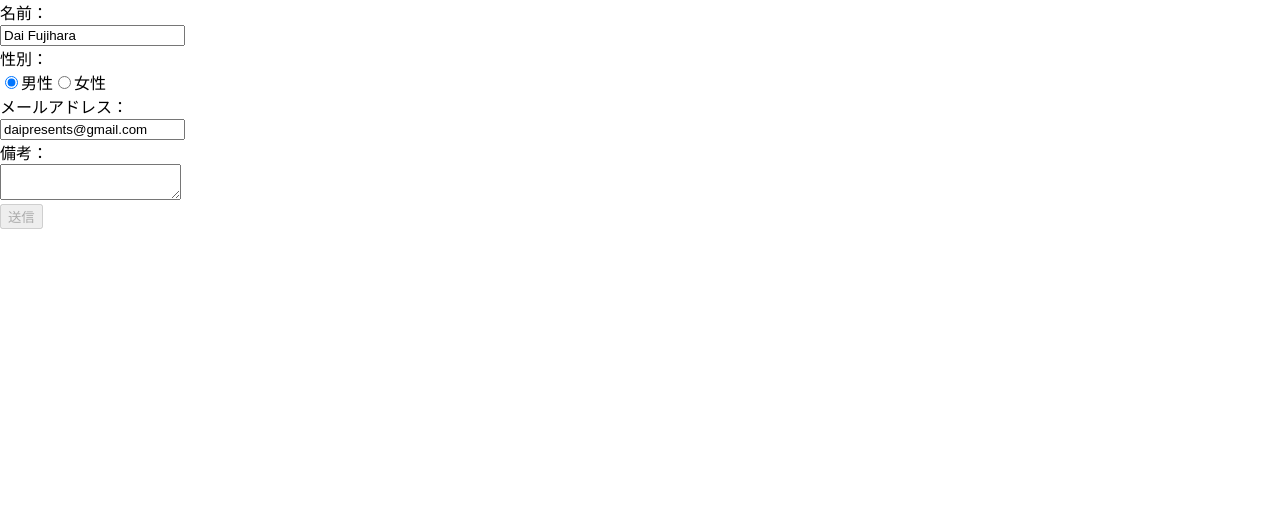
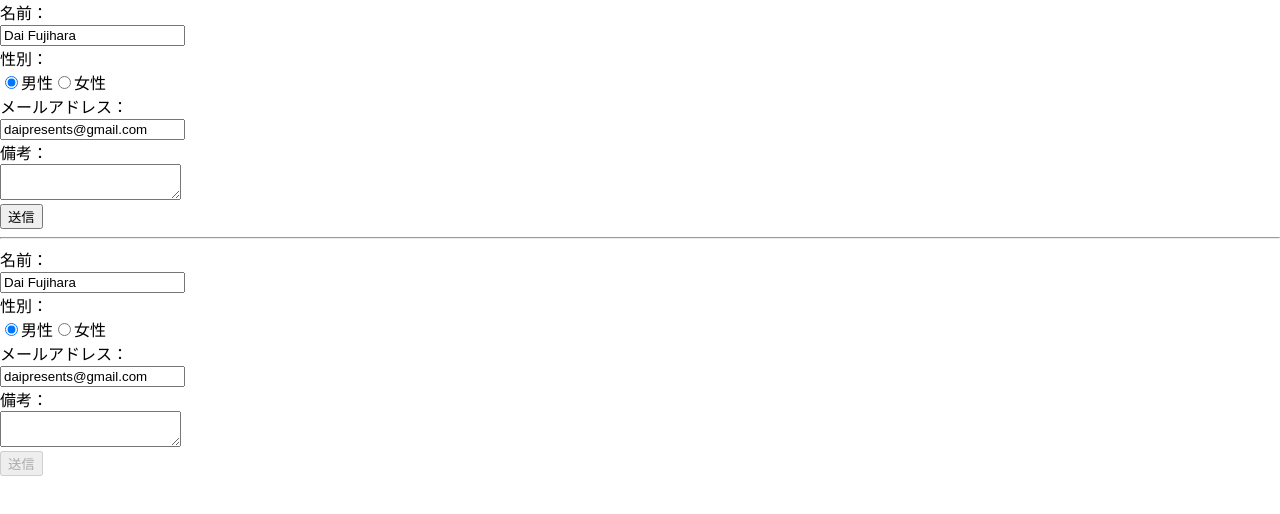
Before and after one commit to daipresents/React-Practice-for-Beginners, a React (Create React App) app in the folder 4-3/: page / in a window 1280 px wide. Shown: the top 514 px of the page. Built offline with nearby package versions, Linux system fonts and the light colour scheme.

Commit message:
Fixed 4-3-4

```diff
--- a/4-3/package.json
+++ b/4-3/package.json
@@ -3,6 +3,7 @@
   "version": "0.1.0",
   "private": true,
   "dependencies": {
+    "@hookform/resolvers": "^3.6.0",
     "@testing-library/jest-dom": "^5.17.0",
     "@testing-library/react": "^13.4.0",
     "@testing-library/user-event": "^13.5.0",
@@ -10,7 +11,8 @@
     "react-dom": "^18.3.1",
     "react-hook-form": "^7.51.5",
     "react-scripts": "5.0.1",
-    "web-vitals": "^2.1.4"
+    "web-vitals": "^2.1.4",
+    "yup": "^1.4.0"
   },
   "scripts": {
     "start": "react-scripts start",
--- /dev/null
+++ b/4-3/src/FormYup.js
@@ -0,0 +1,74 @@
+import { yupResolver } from '@hookform/resolvers/yup';
+import { useForm } from 'react-hook-form';
+import * as yup from 'yup';
+
+const schema = yup.object({
+  name: yup
+    .string()
+    .label('名前')
+    .required('${label}は必須入力です。')
+    .max(20, '${label}は${max}文字以内で入力してください。'),
+  gender: yup
+    .string()
+    .label('性別')
+    .required('${label}は必須入力です。'),
+  email: yup
+    .string()
+    .label('メールアドレス')
+    .required('${label}は必須入力です。')
+    .email('${label}の形式が不正です。'),
+  memo: yup
+    .string()
+    .label('備考')
+    .required('${label}は必須入力です')
+    .min(10, '${label}は${min}文字以上で入力してください。')
+});
+
+export default function FormYup() {
+  const { register, handleSubmit, formState: { errors } } = useForm({
+    defaultValues: {
+      name: 'Dai Fujihara',
+      email: 'daipresents@gmail.com',
+      gender: 'male',
+      memo: ''
+    },
+    resolver: yupResolver(schema),
+  })
+
+  const onsubmit = data => console.log(data);
+  const onerror = err => console.log(err);
+
+  return (
+    <form onSubmit={handleSubmit(onsubmit, onerror)} noValidate>
+      <div>
+        <label htmlFor="name">名前：</label><br />
+        <input id="name" type="text"
+          {...register('name')} />
+        <div>{errors.name?.message}</div>
+      </div>
+      <div>
+        <label htmlFor="gender">性別：</label><br />
+        <label>
+          <input type="radio" value="male" {...register('gender')} />男性
+        </label>
+        <label>
+          <input type="radio" value="female" {...register('gender')} />女性
+        </label>
+        <div>{errors.gender?.message}</div>
+      </div>
+      <div>
+        <label htmlFor="email">メールアドレス：</label><br />
+        <input id="email" type="email" {...register('email')} />
+        <div>{errors.email?.message}</div>
+      </div>
+      <div>
+        <label htmlFor="memo">備考：</label><br />
+        <textarea id="memo" {...register('memo')} />
+        <div>{errors.memo?.message}</div>
+      </div>
+      <div>
+        <button type="submit">送信</button>
+      </div>
+    </form>
+  );
+}
--- a/4-3/src/index.js
+++ b/4-3/src/index.js
@@ -1,6 +1,7 @@
 import React from 'react';
 import ReactDOM from 'react-dom/client';
 import FormBasic from './FormBasic';
+import FormYup from './FormYup';
 import './index.css';
 import reportWebVitals from './reportWebVitals';
 
@@ -8,6 +9,8 @@ const root = ReactDOM.createRoot(document.getElementById('root'));
 root.render(
   <React.StrictMode>
     <>
+      <FormYup />
+      <hr />
       <FormBasic />
     </>
   </React.StrictMode>
```
Also changed, not shown: 1 other file (tests, documents, lock files or other folders).
